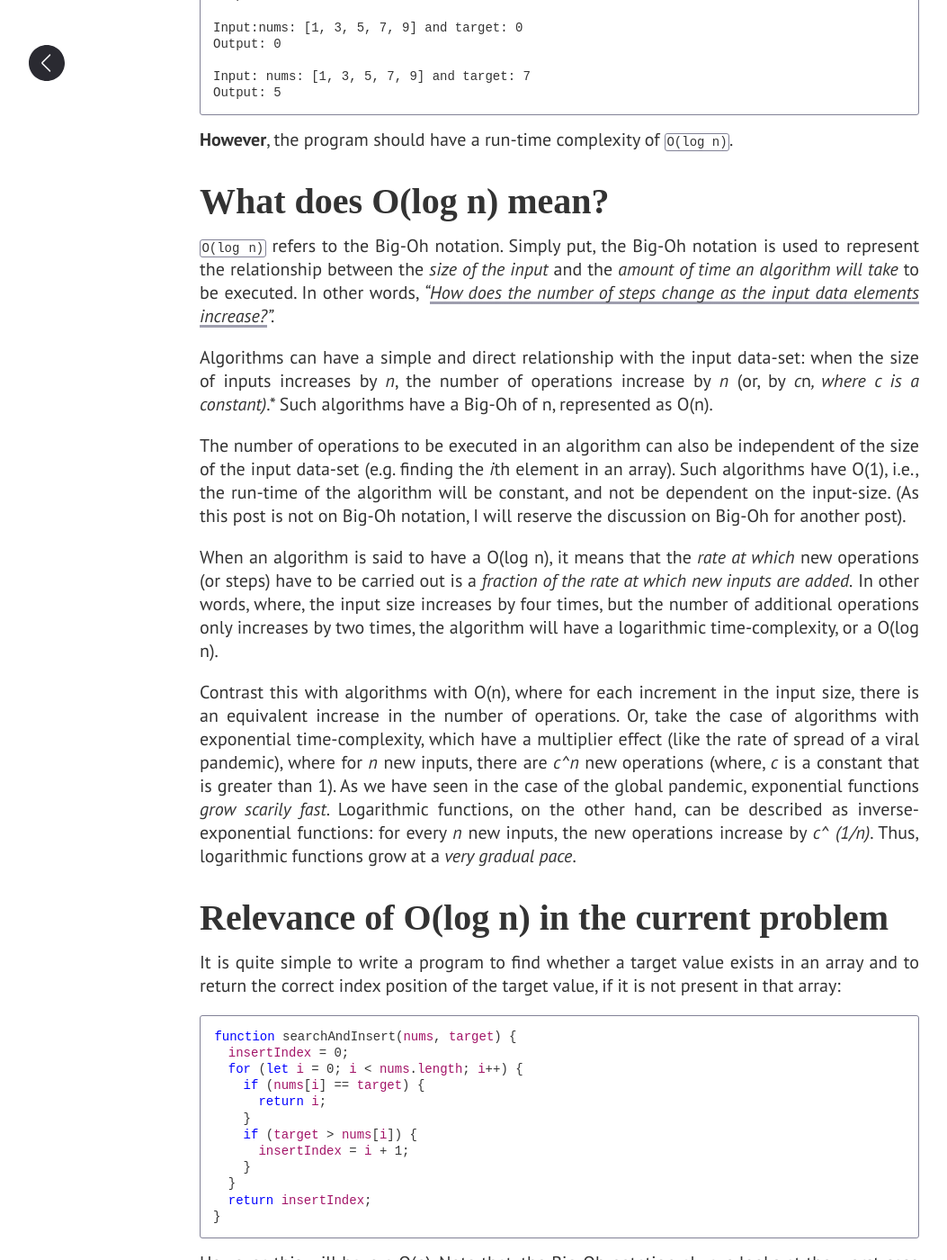
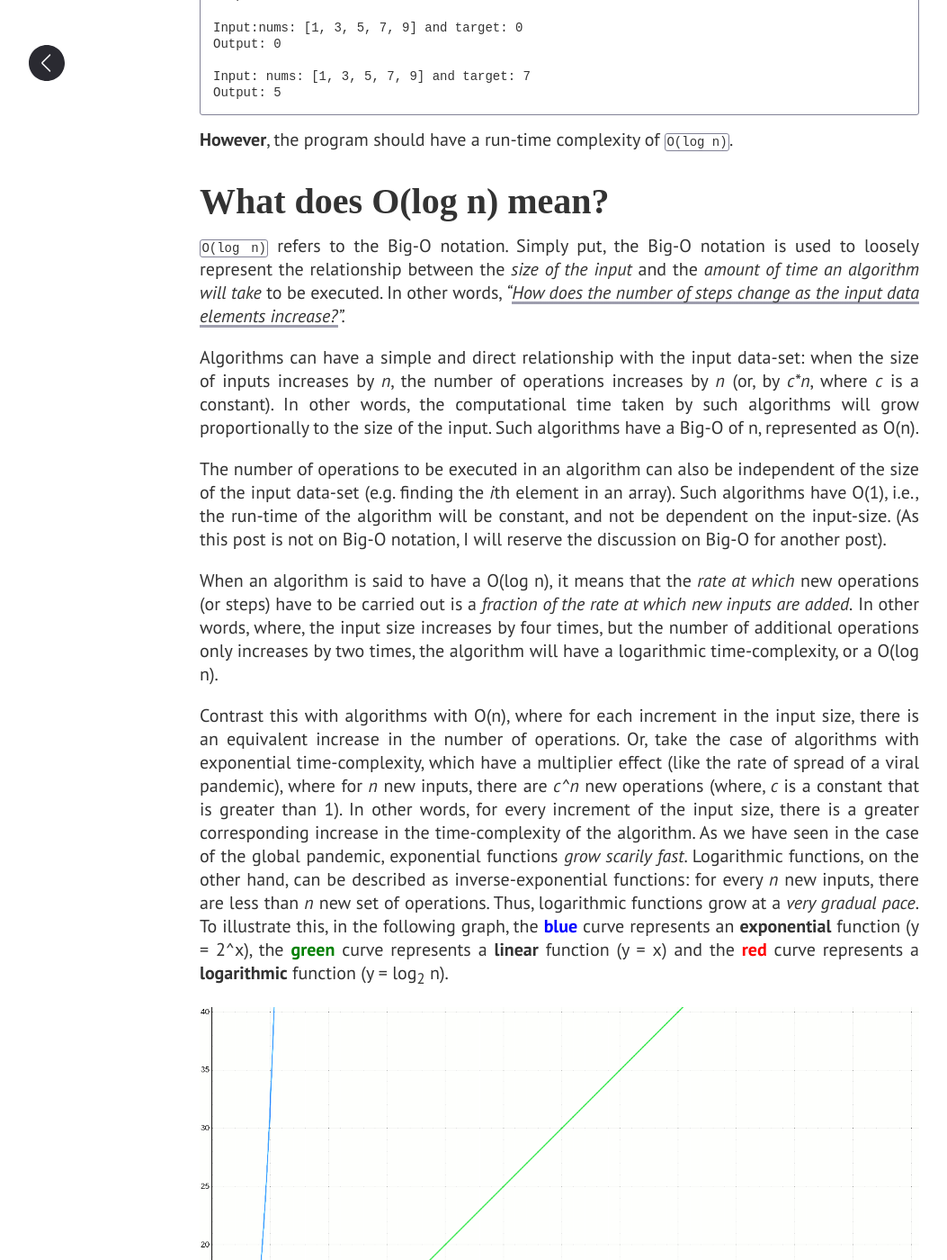
Before and after one commit to oitee/oitee.github.io, a Jekyll site: the page built from _posts/2021-08-04-binary-search.md, in a window 1280 px wide and 1400 px high, scrolled down 568 px. Shown: the whole window at 90% size, without its empty margins (18-1071 px from the left). Built offline with Jekyll 4.4.1, drawn with Linux system fonts in a browser that asks for light colours; some web fonts are replaced; some of the changed text lies outside the part shown.

Commit message:
Add changes and minor corrections to the last two posts

````diff
--- a/_posts/2021-08-04-binary-search.md
+++ b/_posts/2021-08-04-binary-search.md
@@ -26,15 +26,17 @@ Given a sorted array `nums` containing integers and an a `target` integer, retur
 
 ## What does O(log n) mean?
 
-`O(log n)` refers to the Big-Oh notation. Simply put, the Big-Oh notation is used to represent the relationship between the *size of the input* and the *amount of time an algorithm will take* to be executed. In other words, *"[How does the number of steps change as the input data elements increase?](https://towardsdatascience.com/the-big-o-notation-d35d52f38134)".*
+`O(log n)` refers to the Big-O notation. Simply put, the Big-O notation is used to loosely represent the relationship between the *size of the input* and the *amount of time an algorithm will take* to be executed. In other words, *"[How does the number of steps change as the input data elements increase?](https://towardsdatascience.com/the-big-o-notation-d35d52f38134)".*
 
-Algorithms can have a simple and direct relationship with the input data-set: when the size of inputs increases by *n*, the number of operations increase by *n* (or, by *c*n*, where c is a constant)*.* Such algorithms have a Big-Oh of n, represented as O(n).
+Algorithms can have a simple and direct relationship with the input data-set: when the size of inputs increases by *n*, the number of operations increases by *n* (or, by _c*n_, where _c_ is a constant). In other words, the computational time taken by such algorithms will grow proportionally to the size of the input. Such algorithms have a Big-O of n, represented as O(n).
 
-The number of operations to be executed in an algorithm can also be independent of the size of the input data-set (e.g. finding the *i*th element in an array). Such algorithms have O(1), i.e., the run-time of the algorithm will be constant, and not be dependent on the input-size. (As this post is not on Big-Oh notation, I will reserve the discussion on Big-Oh for another post).
+The number of operations to be executed in an algorithm can also be independent of the size of the input data-set (e.g. finding the *i*th element in an array). Such algorithms have O(1), i.e., the run-time of the algorithm will be constant, and not be dependent on the input-size. (As this post is not on Big-O notation, I will reserve the discussion on Big-O for another post).
 
 When an algorithm is said to have a O(log n), it means that the *rate at which* new operations (or steps) have to be carried out is a *fraction of the rate at which new inputs are added.* In other words, where, the input size increases by four times, but  the number of additional operations only increases by two times, the algorithm will have a logarithmic time-complexity, or a O(log n).
 
-Contrast this with algorithms with O(n), where for each increment in the input size, there is an equivalent increase in the number of operations. Or, take the case of algorithms with exponential time-complexity, which have a multiplier effect (like the rate of spread of a viral pandemic), where for *n* new inputs, there are *c^n* new operations (where, *c* is a constant that is greater than 1). As we have seen in the case of the global pandemic, exponential functions *grow scarily fast*. Logarithmic functions, on the other hand, can be described as inverse-exponential functions: for every *n*  new inputs, the new operations increase by *c^ (1/n)*. Thus, logarithmic functions grow at a *very gradual pace*.
+Contrast this with algorithms with O(n), where for each increment in the input size, there is an equivalent increase in the number of operations. Or, take the case of algorithms with exponential time-complexity, which have a multiplier effect (like the rate of spread of a viral pandemic), where for *n* new inputs, there are *c^n* new operations (where, *c* is a constant that is greater than 1). In other words, for every increment of the input size, there is a greater corresponding increase in the time-complexity of the algorithm. As we have seen in the case of the global pandemic, exponential functions *grow scarily fast*. Logarithmic functions, on the other hand, can be described as inverse-exponential functions: for every *n*  new inputs, there are less than *n* new set of operations. Thus, logarithmic functions grow at a *very gradual pace*. To illustrate this, in the following graph, the <span style="color: blue;"> **blue** </span> curve represents an **exponential** function (y = 2^x), the <span style="color: green;"> **green** </span> curve represents a **linear** function (y = x) and the <span style="color: red;"> **red** </span>  curve represents a **logarithmic** function (y = log<sub>2</sub> n).
+
+![Exponential, linear and logarithmic functions](/assets/images/exponential_linear_logarithmic.png)
 
 ## Relevance of O(log n) in the current problem
 
@@ -56,7 +58,7 @@ function searchAndInsert(nums, target) {
 }
 ```
 
-However, this will have a O(n). Note that, the Big-Oh notation always looks at the worst-case scenario. Thus, in the above example, when the target is the last element in the array, the `for-loop` will run for the entire length of `num`. So, the number of operations is directly proportional to the input-size.
+However, this will have a time-complexity of O(n). Note that, the Big-O notation always depicts the worst-case scenario. Thus, in the above example, when the target is the last element in the array, the `for-loop` will run for the entire length of `num`. So, the number of operations is directly proportional to the input-size.
 
 To do the same task, but with significantly fewer operations in relation to the size of the input, we cannot simply iterate through the entire array and compare each element of the array with the target value. To carry out a search that has O(log n), we will need to implement a *binary search.*
 
@@ -103,11 +105,13 @@ There are two important points to note:
 
 #### Does binary search have an O(log n)?
 
-While running a binary search, at each iteration, the size of the data-set shrinks by half. Assuming the worst-case scenario (i.e., when the target value is in at the index when `low==high` is true, i.e., when the resultant data-set will be containing only one element), the series of operations can be expressed as follows:
+While running a binary search, at each iteration, the size of the data-set shrinks by half. Assuming the worst-case scenario (i.e., when the target value is in at the index when `low==high` is true, i.e., when the data-set will be containing only one element), the number of elements remaining to be checked changes (at each iteration) as shown below:
 
 ![n —> n/2 —> n/8—> n/16...n/n](/assets/images/binarysearch_1.jpg)
 
-This can be expressed in the following manner as well:
+First, we have n elements to check, then by looking at the middle element of the sorted array, we throw away half the array. Now, in the selected half, we have n/2 elements, which again is halved. This continues until we have only one element remaining to be checked.
+
+The above expression can be expressed in the following manner as well:
 
 ![n —> n/2^1 —> n/2^2 —> n/2^3.... n/2^x](/assets/images/binarysearch_2.jpg)
 
@@ -119,7 +123,7 @@ By definition, this can be expressed as:
 
 ![x = log2 n](/assets/images/binarysearch_4.jpg)
 
-Since *x* represents the number of operations, the Big-Oh of a binary search would be: O(log n).
+Since *x* represents the number of operations, the Big-O of a binary search would be: O(log n). Thus, if there were 1024 elements in an array, a linear search would require (at-most) 1024 operations to find a specific element. A binary search, on the other hand, would require only 10 steps (as log<sub>2</sub> 1024  = 10).
 
 ## Implementing binary search and replace
 
@@ -141,11 +145,9 @@ function binarySearch(nums, target) {
     if (nums[mid] == target) {
       return mid;
     }
-    //if target is greater than nums[mid], the next iteration should look at nums[mid + 1] to nums[high]
     if(target > nums[mid]){
         low = mid + 1;
     }
-    //if target is less than nums[mid], the next iteration should look at nums[low] to nums[mid - 1]
     else{
         high = mid - 1;
     }
````
Also changed, not shown: other parts of _posts/2021-08-04-binary-search.md (+3 -3 lines), _posts/2021-08-05-memoization.md (+8 -8 lines), assets/images/exponential_linear_logarithmic.png (added), 1 other file.
